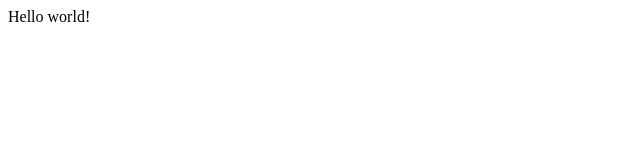
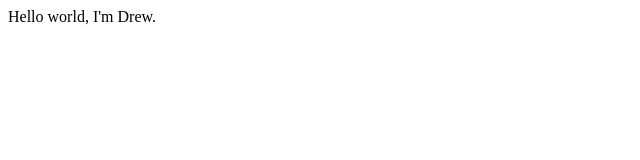
Before and after one commit to drewwatkins11/watkins.id, a Gatsby site: page / in a window 1280 px wide. Shown: the full height of the page, 0-640 px from the left. Built offline with nearby package versions, Linux system fonts and the light colour scheme; Gatsby itself is replaced by a stand-in of ours.

Commit message:
initial commit

```diff
--- a/src/pages/index.js
+++ b/src/pages/index.js
@@ -1,5 +1,5 @@
 import React from "react"
 
 export default function Home() {
-  return <div>Hello world!</div>
+  return <div>Hello world, I'm Drew.</div>
 }
```
